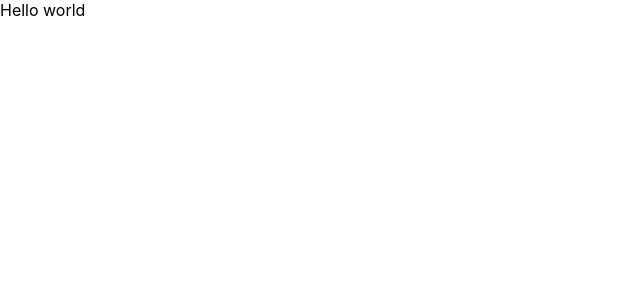
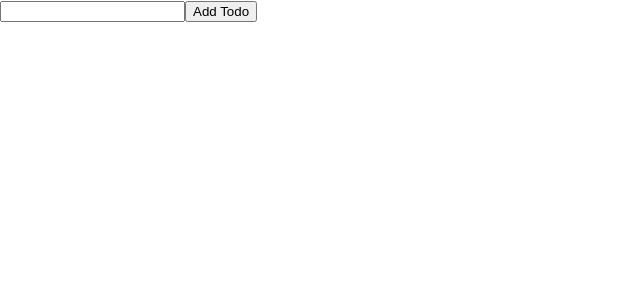
Before and after one commit to Betsy-Nazareno/Redux_React, a React (Create React App) app in the folder reducer/: page / in a window 1280 px wide. Shown: the top 300 px of the page, without its empty margins (0-640 px from the left). Built offline with nearby package versions, Linux system fonts and the light colour scheme.

Commit message:
Adding todos from input user

```diff
--- a/reducer/src/Main.js
+++ b/reducer/src/Main.js
@@ -1,6 +1,7 @@
 import React from 'react'
 import { combineReducers, createStore } from 'redux';
 import { visibilityFilter, todo } from './todoEstado';
+import TodoApp from './TodoApp';
 
 const Main = () => {
 
@@ -60,9 +61,8 @@ const Main = () => {
 
 
     return (
-        <div>
-            Hello world
-        </div>
+        < TodoApp
+        store={store}/>
     )
 }
 
--- /dev/null
+++ b/reducer/src/TodoApp.js
@@ -0,0 +1,40 @@
+import React, {Component} from 'react';
+
+
+let nextid=0;
+
+class TodoApp extends Component {
+
+    render(){
+        return(
+            <div>
+                <input ref={node=>{
+                    this.input = node;
+                }}/>
+                <button onClick={()=>{
+                    this.props.store.dispatch({
+                        type: 'ADD_TODO',
+                        text: this.input.value,
+                        id: nextid++
+                    })
+                    this.input.value="";
+                }}>
+                    Add Todo
+                </button>
+
+                <ul>
+                    {
+                    this.props.store.getState().todo.map(todo=>
+                        <li key={todo.id}>
+                            {todo.text}
+                        </li>
+                    )}
+                </ul>
+
+
+            </div>
+        )
+    }
+}
+
+export default TodoApp
--- a/reducer/src/index.js
+++ b/reducer/src/index.js
@@ -1,15 +1,25 @@
 import React from 'react';
 import ReactDOM from 'react-dom';
 import './index.css';
-import App from './App';
+import TodoApp from './TodoApp';
+import { combineReducers, createStore } from 'redux';
+import { visibilityFilter, todo } from './todoEstado';
 import reportWebVitals from './reportWebVitals';
 
-ReactDOM.render(
-  <React.StrictMode>
-    <App />
-  </React.StrictMode>,
-  document.getElementById('root')
-);
+const todoApp = combineReducers({todo, visibilityFilter})
+
+const store = createStore(todoApp)
+
+
+const render = () => {
+  ReactDOM.render(
+    < TodoApp store={store}/>,
+    document.getElementById('root')
+  );
+}
+
+store.subscribe(render);
+render();
 
 // If you want to start measuring performance in your app, pass a function
 // to log results (for example: reportWebVitals(console.log))
```
